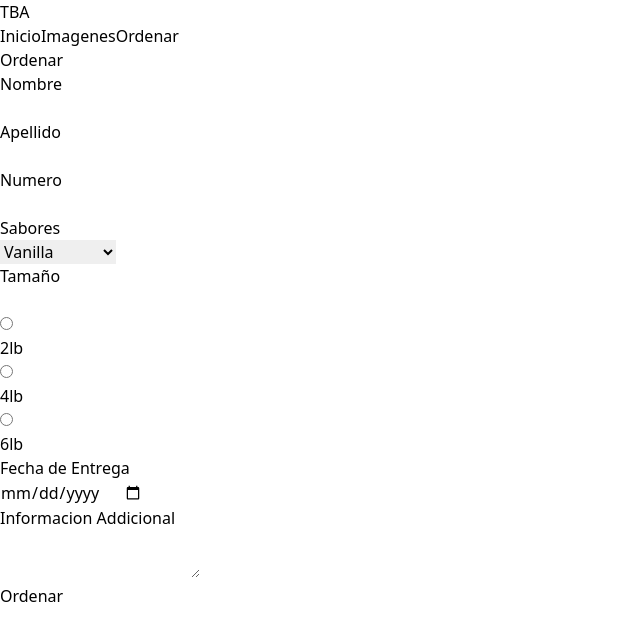
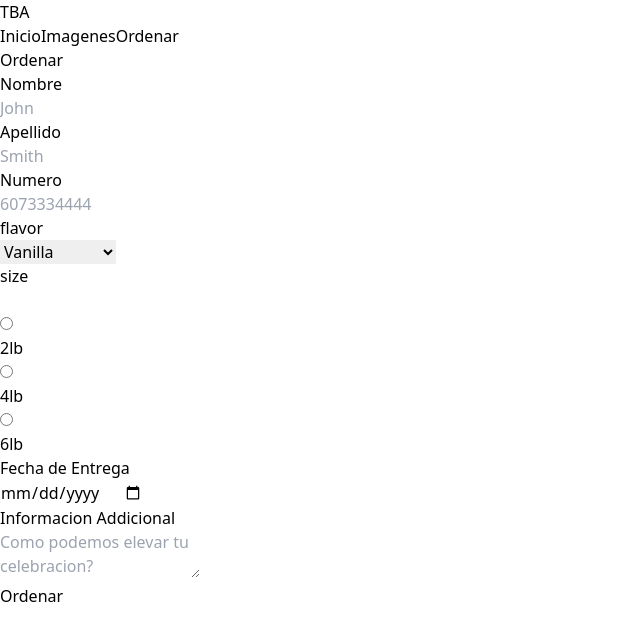
Before and after one commit to nicoMP/TortasByAndrea, a React (Vite) app in the folder Client/: page /ordenar in a window 1280 px wide. Shown: the top 640 px of the page, without its empty margins (0-640 px from the left). Built offline with nearby package versions, Linux system fonts and the light colour scheme.

Commit message:
Working Order Logic Kinda

```diff
--- a/Client/package.json
+++ b/Client/package.json
@@ -11,7 +11,8 @@
   "dependencies": {
     "react": "^18.2.0",
     "react-dom": "^18.2.0",
-    "react-router-dom": "^6.10.0"
+    "react-router-dom": "^6.10.0",
+    "twilio": "^4.10.0"
   },
   "devDependencies": {
     "@types/react": "^18.0.28",
--- /dev/null
+++ b/Client/src/API/SendOrder.tsx
@@ -0,0 +1,31 @@
+import {Twilio} from "twilio";
+
+
+interface OrderForm{
+    fname: string,
+    lname: string,
+    phone:number|string,
+    flavor: string,
+    size: number,
+    date: Date,
+    info: string
+}
+
+const orderWhatsapp = (order:OrderForm):void=>{
+    const accountSid = 'ACc5425d516717463e5e58498f91ee4f6b';
+    const authToken = '[AuthToken]';
+    const client = new Twilio(accountSid, authToken);
+
+    client.messages
+    .create({
+                from: "whatsapp: +16073669565",
+                body: "Pedido Para: " + order.fname + " " + order.lname + `\n` +
+                "Fecha de Entrega: " + order.date.toString() + `\n` +
+                "Torta de: " + order.flavor +"\nTamaño: " + order.size.toString() + "lb" +
+                "\nInformacion Addicional: " + order.info +
+                "\nNumero: " + order.phone,
+                to: 'whatsapp:+16472262994'
+    })
+    .then((message:any) => console.log(message.sid))
+}
+export {orderWhatsapp};
--- a/Client/src/App.tsx
+++ b/Client/src/App.tsx
@@ -1,7 +1,8 @@
 
 import { Route, Routes, Link } from "react-router-dom";
 import Home from "./Pages/Home";
-import Order from "./Pages/Order"
+import Order from "./Pages/Order";
+
 function App() {
 
   return (
@@ -19,8 +20,6 @@ function App() {
       <div className="bg-zinc-300 h-screen w-screen absolute overflow-scroll">
         <Routes>
           <Route path ="/" element={<Home/>}></Route>
-        </Routes>
-        <Routes>
           <Route path ="/ordenar" element={<Order/>}></Route>
         </Routes>
       </div>
--- a/Client/src/Components/Input/Options.tsx
+++ b/Client/src/Components/Input/Options.tsx
@@ -2,36 +2,37 @@ import { ReactElement } from "react"
 
 interface Options{
     options: {label:string, value:string|number}[],
-    id: {id:string, name:string}
+    id: string,
+    onChange:  (e:React.ChangeEvent<HTMLInputElement | HTMLTextAreaElement>)=>{};
 }
- export function Dropdown({options,id}:Options){
+ export function Dropdown({options,id, onChange}:Options){
     let dropdown:ReactElement[] = []
-    dropdown = options.map(option=>{
-        return <option value = {option.value}><p>{option.label}</p></option>
+    dropdown = options.map((option,i)=>{
+        return <option key = {i}  value = {option.value}>{option.label}</option>
     })
     return(
         <>
-            <label id={id.id}><p>{id.name}</p></label>
-            <select className="text-xs py-1 w-32 bg-slate-50 border border-black-200 rounded-lg mr-1 mt-px  pl-2">
+            <label id={id} htmlFor ={id} ><p>{id}</p></label>
+            <select onChange={(e)=>onChange} name={id} className="text-xs py-1 w-32 bg-slate-50 border border-black-200 rounded-lg mr-1 mt-px  pl-2">
                 {dropdown}
             </select>
         </>
     )
  }
 
-export function Radio({options,id}:Options){
-    let radio:ReactElement[] = []
-    radio = options.map(option=>{
+export function Radio({options,id, onChange}:Options){
+    let radio:ReactElement[] = [];
+    radio = options.map((option,i)=>{
         return (
-            <div className="flex flex-row items-center">
-                <input type="radio" id={option.label} name="size" value={option.value} className="mr-1"/>
-                <label className=""><p>{option.label}</p></label>
+            <div key = {i} className="flex flex-row items-center">
+                <input onChange={(e)=>onChange} required type="radio" id={option.label} name={id} value={option.value} className="mr-1"/>
+                <label className="" htmlFor={option.label}><p>{option.label}</p></label>
             </div>
         )
     })
     return(
         <div className="">
-            <label id={id.id}><p>{id.name}</p></label><br/>
+            <label id={id} htmlFor={id}><p>{id}</p></label><br/>
             <div className="flex flex-rows -mt-6 w-1/2 justify-between">
                 {radio}
             </div>
--- a/Client/src/Components/Order/OrderInput.tsx
+++ b/Client/src/Components/Order/OrderInput.tsx
@@ -1,5 +1,6 @@
 import { useState } from "react"
 import { Dropdown, Radio } from "../Input/Options"
+import { orderWhatsapp } from "../../API/sendOrder"
 
 export default function OrderInput(){
     return(
@@ -8,48 +9,80 @@ export default function OrderInput(){
         </div>
     )
 }
+interface OrderForm{
+    fname: string,
+    lname: string,
+    phone:number|string,
+    flavor: string,
+    size: number,
+    date: Date,
+    info: string
+}
+const initialFormState:OrderForm = {
+    fname: "",
+    lname: "",
+    phone: "",
+    flavor: 'vanilla',
+    size: 2,
+    date: new Date(),
+    info: ""
+  };
 function OrderForm(){
+    const [formData, setFormData] = useState<OrderForm>(initialFormState);
+    const handleChange = (e:React.ChangeEvent<HTMLInputElement | HTMLTextAreaElement>) => {
+        const { name, value } = e.target;
+        setFormData(prevState => ({
+          ...prevState,
+          [name]: value
+        }));
+    };
+    const handleSubmit = (e:React.FormEvent<HTMLFormElement>) => {
+        e.preventDefault();
+        orderWhatsapp(formData);
+    }
+
+
     return(
         <>
-            <form>
+            <form onSubmit={handleSubmit}>
                 <div className="">
-                    <label>
+                    <label htmlFor="fname">
                         <p>Nombre</p>
                     </label>
-                    <input type="text" required id="name"  name="fname" className="bg-slate-50 border border-black-200 rounded-lg pl-2"/>
+                    <input type="text" placeholder={"John"} value={formData.fname} onChange={handleChange} required id="fname"  name="fname" className="bg-slate-50 border border-black-200 rounded-lg pl-2"/>
                 </div>
                 <div className="">
-                    <label>
+                    <label htmlFor="lname">
                         <p>Apellido</p>
                     </label>
-                    <input type="text" required id="apellido" name="lname" className="bg-slate-50 border border-black-200 rounded-lg pl-2"/>
+                    <input type="text" placeholder="Smith" value={formData.lname} onChange={handleChange} required id="lname" name="lname" className="bg-slate-50 border border-black-200 rounded-lg pl-2"/>
                 </div>
                <div className="">
-                    <label>
+                    <label htmlFor="phone">
                         <p>Numero</p>
                     </label>
-                    <input type="tel" required id="phone" name="phone" className="text-xs py-1 w-32 bg-slate-50 border border-black-200 rounded-lg mr-1 pl-2"/>
+                    <input type="number" onChange={handleChange} placeholder={"6073334444"} value={formData.phone} required id="phone" name="phone" className="text-xs py-1 w-32 bg-slate-50 border border-black-200 rounded-lg mr-1 pl-2"/>
 
                </div>
                <div className="pt-2">
-                    <Dropdown options = {CAKE_OPTIONS} id = {{id:"flavor", name:"Sabores"}}/>
+                    <Dropdown options = {CAKE_OPTIONS} onChange={(e)=>handleChange} id = "flavor"/>
                </div>
                <div className="pt-1">
-                    <Radio options = {SIZE_OPTIONS} id = {{id:"size", name:"Tamaño"}}/>
+                    <Radio options = {SIZE_OPTIONS} onChange={(e)=>handleChange} id = "size"/>
                 </div>
                 <div className="">
-                    <label>
+                    <label htmlFor="date">
                         <p>Fecha de Entrega</p>
                     </label>
-                    <input type="date"  min={new Date().toISOString().split("T")[0]}required id="date" name="date" className="text-xs py-1 w-28 bg-slate-50 border border-black-200 rounded-lg mr-1 mt-px  pl-2"/>
+                    <input type="date" value={formData.date.toString()} onChange={handleChange} min={new Date().toISOString().split("T")[0]}required id="date" name="date" className="text-xs py-1 w-28 bg-slate-50 border border-black-200 rounded-lg mr-1 mt-px  pl-2"/>
                 </div>
                 <div>
-                    <label>
+                    <label htmlFor="info">
                         <p>Informacion Addicional</p>
                     </label>
-                    <textarea  id="info" name="info" className="text-xs py-1 w-full h-14 bg-slate-50 border border-black-200 rounded-lg mr-1 pl-2 align-top"/>
+                    <textarea placeholder = {"Como podemos elevar tu celebracion?"} value={formData.info} id="info" name="info" onChange={handleChange} className="text-xs py-1 w-full h-14 bg-slate-50 border border-black-200 rounded-lg mr-1 pl-2 align-top"/>
                 </div>
-                <input type = "submit" value="Ordenar"  className="bg-pink-500 border-black drop-shadow mt-4 rounded-lg px-1 float-right"/>
+                <input type = "submit" value="Ordenar"  className="bg-pink-500 border-black mt-2 rounded-lg px-1 float-right"/>
             </form>
         </>
     )
@@ -57,15 +90,15 @@ function OrderForm(){
 const CAKE_OPTIONS = [
     {
         label: "Vanilla",
-        value: "van"
+        value: "vanilla"
     },
     {
         label: "Chocolate",
-        value: "choc"
+        value: "chocolate"
     },
     {
         label: "Banano",
-        value: "ban"
+        value: "banano"
     },
     {
         label: "Cafe",
@@ -73,7 +106,7 @@ const CAKE_OPTIONS = [
     },
     {
         label: "Cheese Cake",
-        value: "cheese"
+        value: "cheesecake"
     }
 ]
 const SIZE_OPTIONS = [
```
Also changed, not shown: 1 other file (tests, documents, lock files or other folders).
